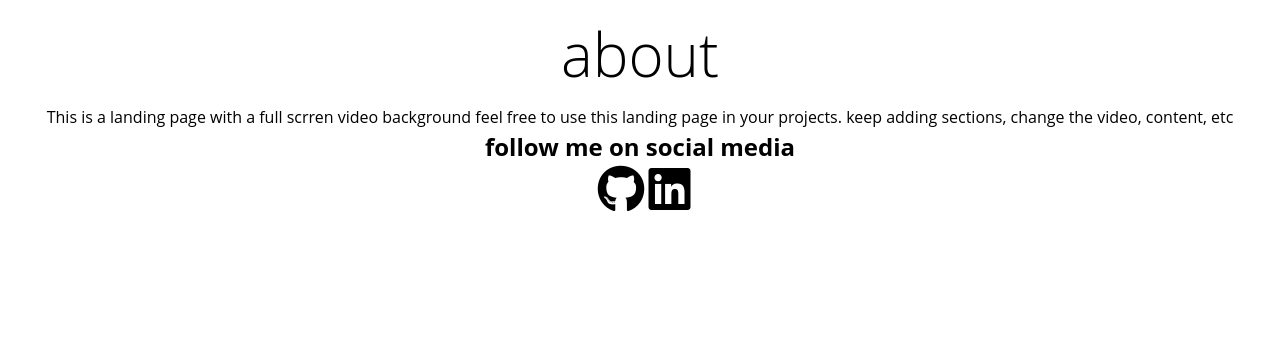
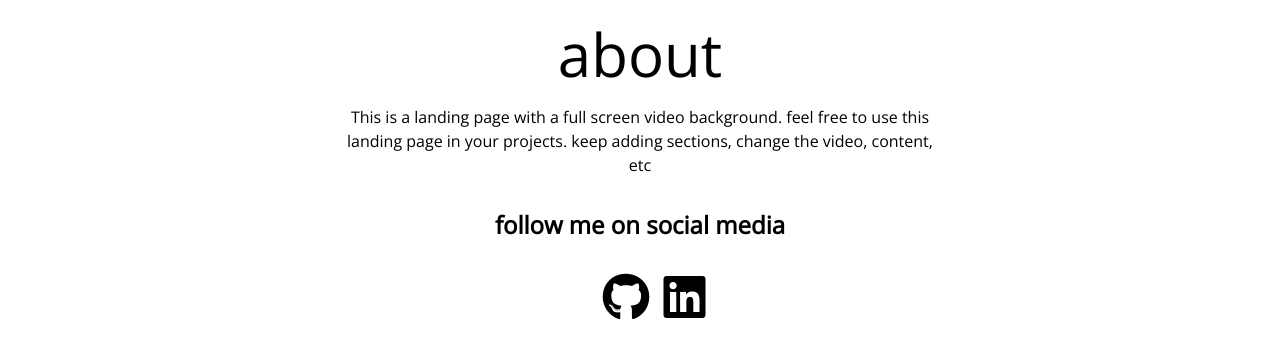
Before and after one commit to Thavonal/css-video, a plain HTML site: page index1.html in a window 1280 px wide. Shown: the part 822-1180 px from the top of the page. Before the commit the page ends 1075 px from the top, so only its background shows below. Drawn offline with nearby package versions, Linux system fonts and the light colour scheme; some icons are missing.

Commit message:
Add files via upload

```diff
--- a/index1.html
+++ b/index1.html
@@ -5,11 +5,13 @@
 
 	<!-- Font Awesome -->
 
-
-
 	<link rel="stylesheet" href="https://cdnjs.cloudflare.com/ajax/libs/font-awesome/6.1.2/css/all.min.css" integrity="sha512-1sCRPdkRXhBV2PBLUdRb4tMg1w2YPf37qatUFeS7zlBy7jJI8Lf4VHwWfZZfpXtYSLy85pkm9GaYVYMfw5BC1A==" crossorigin="anonymous" referrerpolicy="no-referrer" />
 
 	<!-- Google fonts -->
+
+	<link rel="preconnect" href="https://fonts.googleapis.com">
+<link rel="preconnect" href="https://fonts.gstatic.com" crossorigin>
+<link href="https://fonts.googleapis.com/css2?family=Open+Sans&display=swap" rel="stylesheet">
 
 
 	<!-- csslink -->
@@ -32,7 +34,7 @@
 
 	<section id="about">
 	<h1>about</h1>
-		<p> This is a landing page with a full scrren video background feel free to use this landing page in your projects. keep adding sections, change the video, content, etc
+		<p> This is a landing page with a full screen video background. feel free to use this landing page in your projects. keep adding sections, change the video, content, etc
 		</p>
 		<h2>follow me on social media</h2>
 		<div class="social">
--- a/style.css
+++ b/style.css
@@ -79,4 +79,16 @@ h1{
 	padding: 40px;
 	text-align: center;
 }
-#about h2
+#about p{
+	font-size:.1.2rem;
+	max-width: 600px;
+	margin: auto;
+
+}
+#about h2 {
+	margin: 30px 0;
+	color: var(--primary-color);
+}
+.social a {
+	margin: 0 5px;
+}
```
